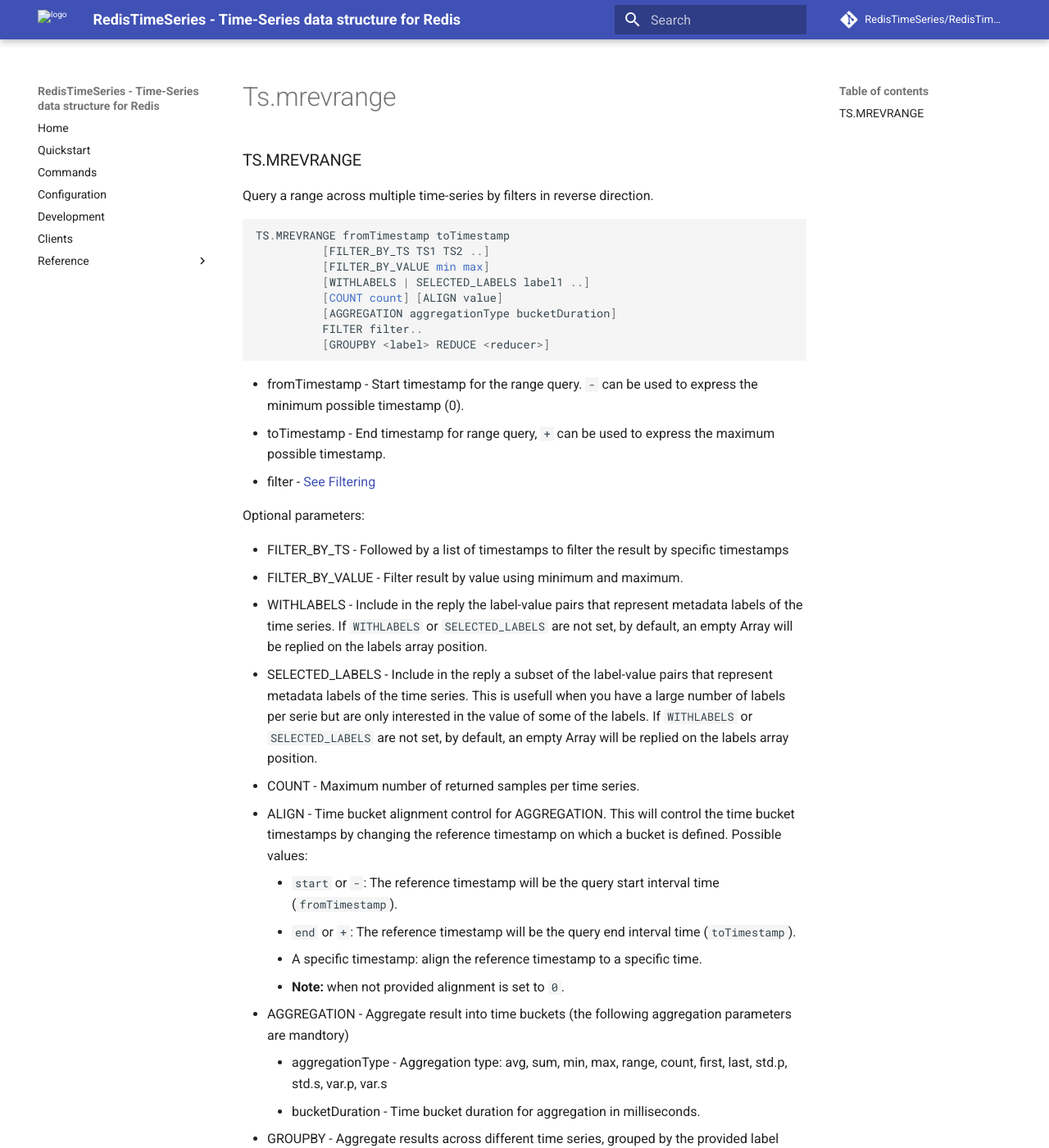
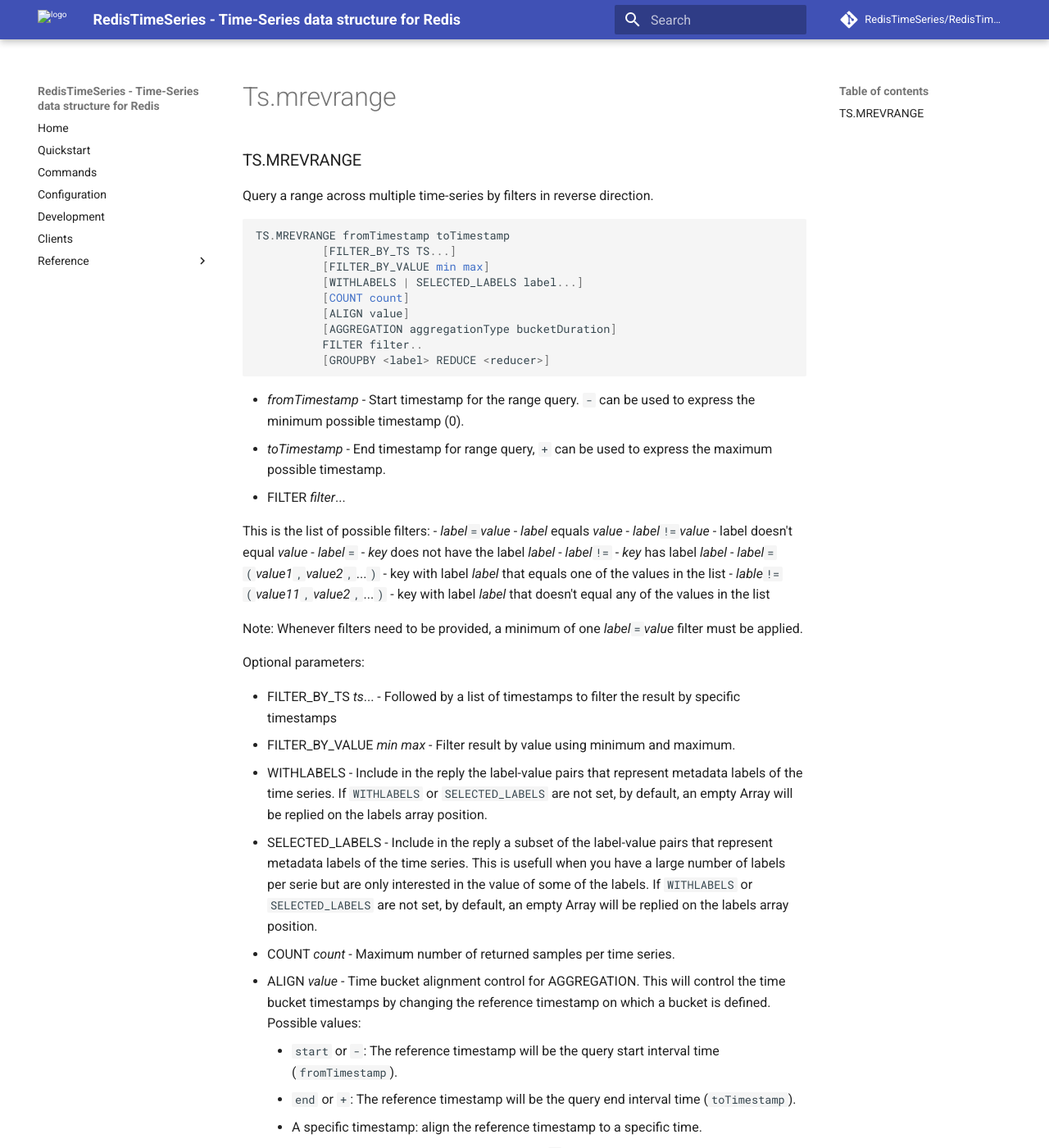
Before and after one commit to RedisTimeSeries/RedisTimeSeries, an MkDocs documentation site: the page built from docs/commands/ts.mrevrange.md, in a window 1280 px wide and 1400 px high. Shown: the whole window at 82% size. Built offline with MkDocs 1.6.1 and Material for MkDocs 9.7.7, drawn with Linux system fonts in a browser that asks for light colours; comment, search, counter and statistics services are not loaded.

Commit message:
Update ts.mrevrange.md

````diff
--- a/docs/commands/ts.mrevrange.md
+++ b/docs/commands/ts.mrevrange.md
@@ -4,31 +4,42 @@
 
 ```sql
 TS.MREVRANGE fromTimestamp toTimestamp
-          [FILTER_BY_TS TS1 TS2 ..]
+          [FILTER_BY_TS TS...]
           [FILTER_BY_VALUE min max]
-          [WITHLABELS | SELECTED_LABELS label1 ..]
-          [COUNT count] [ALIGN value]
+          [WITHLABELS | SELECTED_LABELS label...]
+          [COUNT count]
+          [ALIGN value]
           [AGGREGATION aggregationType bucketDuration]
           FILTER filter..
           [GROUPBY <label> REDUCE <reducer>]
 ```
 
-* fromTimestamp - Start timestamp for the range query. `-` can be used to express the minimum possible timestamp (0).
-* toTimestamp - End timestamp for range query, `+` can be used to express the maximum possible timestamp.
-* filter - [See Filtering](#filtering)
+- _fromTimestamp_ - Start timestamp for the range query. `-` can be used to express the minimum possible timestamp (0).
+- _toTimestamp_ - End timestamp for range query, `+` can be used to express the maximum possible timestamp.
+- FILTER _filter_...
+
+  This is the list of possible filters:
+  - _label_`=`_value_ - _label_ equals _value_
+  - _label_`!=`_value_ - label doesn't equal _value_
+  - _label_`=` - _key_ does not have the label _label_
+  - _label_`!=` - _key_ has label _label_
+  - _label_`=(`_value1_`,`_value2_`,`...`)` - key with label _label_ that equals one of the values in the list
+  - _lable_`!=(`_value11_`,`_value2_`,`...`)` - key with label _label_ that doesn't equal any of the values in the list
+
+  Note: Whenever filters need to be provided, a minimum of one _label_`=`_value_ filter must be applied.
 
 Optional parameters:
 
-* FILTER_BY_TS - Followed by a list of timestamps to filter the result by specific timestamps
-* FILTER_BY_VALUE - Filter result by value using minimum and maximum.
+* FILTER_BY_TS _ts_... - Followed by a list of timestamps to filter the result by specific timestamps
+* FILTER_BY_VALUE _min_ _max_ - Filter result by value using minimum and maximum.
 
 * WITHLABELS - Include in the reply the label-value pairs that represent metadata labels of the time series. If `WITHLABELS` or `SELECTED_LABELS` are not set, by default, an empty Array will be replied on the labels array position.
 
 * SELECTED_LABELS - Include in the reply a subset of the label-value pairs that represent metadata labels of the time series. This is usefull when you have a large number of labels per serie but are only interested in the value of some of the labels. If `WITHLABELS` or `SELECTED_LABELS` are not set, by default, an empty Array will be replied on the labels array position.
 
-* COUNT - Maximum number of returned samples per time series.
+* COUNT _count_ - Maximum number of returned samples per time series.
 
-* ALIGN - Time bucket alignment control for AGGREGATION. This will control the time bucket timestamps by changing the reference timestamp on which a bucket is defined.
+* ALIGN _value_ - Time bucket alignment control for AGGREGATION. This will control the time bucket timestamps by changing the reference timestamp on which a bucket is defined.
      Possible values:
      * `start` or `-`: The reference timestamp will be the query start interval time (`fromTimestamp`).
      * `end` or `+`: The reference timestamp will be the query end interval time (`toTimestamp`).
````
